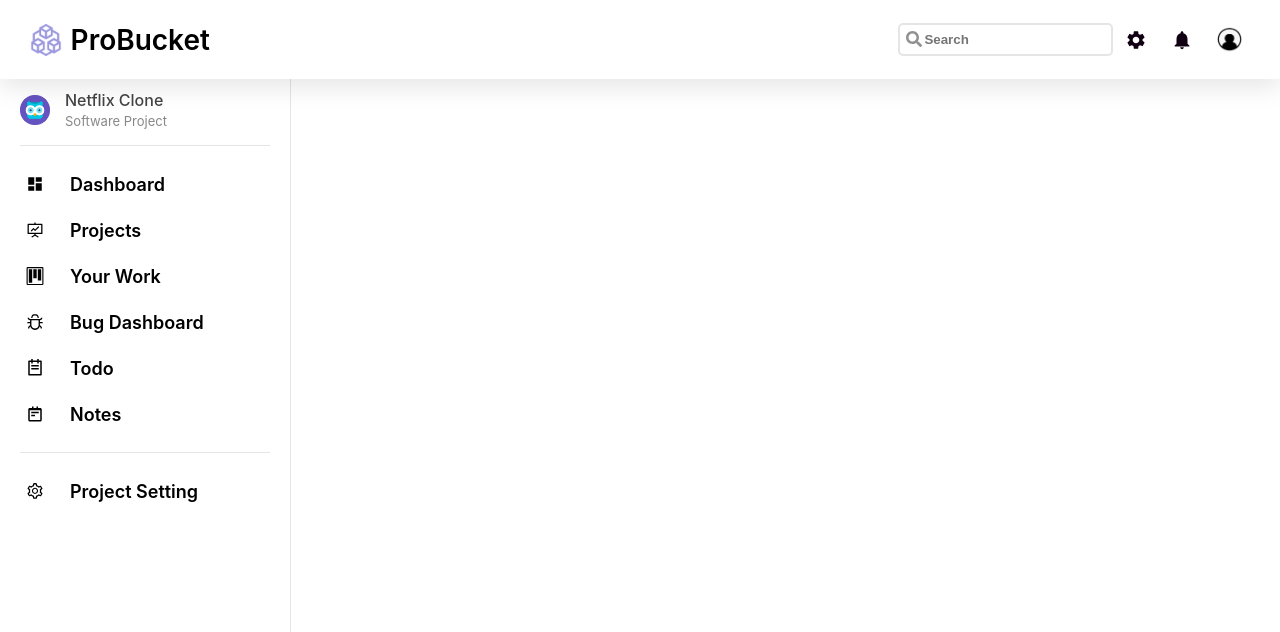
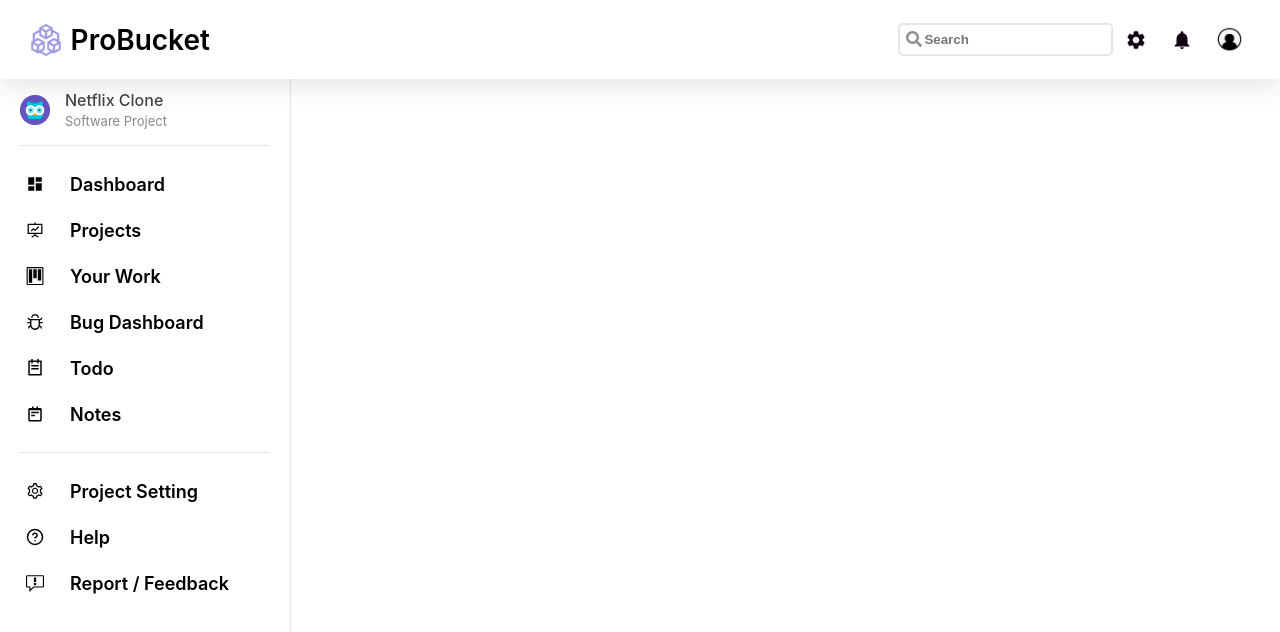
Before and after one commit to Manoranjan938/pro_bucket_tool, a React (Create React App) app: page /dashboard in a window 1280 px wide. Shown: the top 632 px of the page. Built offline with nearby package versions, Linux system fonts and the light colour scheme.

Commit message:
Added some more links to dashboard sidebar

```diff
--- a/src/Components/Sidebar/Sidebar.jsx
+++ b/src/Components/Sidebar/Sidebar.jsx
@@ -5,6 +5,8 @@ import avatar1 from "Images/avatar1.png";
 import { Link } from "react-router-dom";
 import { sidebarData } from "./Data/SidebarData";
 import {AiOutlineSetting} from 'react-icons/ai'
+import {FiHelpCircle} from 'react-icons/fi'
+import { GoReport } from "react-icons/go";
 
 const Sidebar = () => {
   return (
@@ -42,6 +44,26 @@ const Sidebar = () => {
                 </div>
                 {/* <div className="notification_icon">5</div> */}
               </Link>
+
+              <Link className="sidebar_link" to="/help">
+                <div className="icon">
+                  <FiHelpCircle />
+                </div>
+                <div className="label">
+                  <span>Help</span>
+                </div>
+                {/* <div className="notification_icon">5</div> */}
+              </Link>
+
+              <Link className="sidebar_link" to="/report-or-feedback">
+                <div className="icon">
+                  <GoReport />
+                </div>
+                <div className="label">
+                  <span>Report / Feedback</span>
+                </div>
+                {/* <div className="notification_icon">5</div> */}
+              </Link>
             </div>
           </div>
         </div>
```
